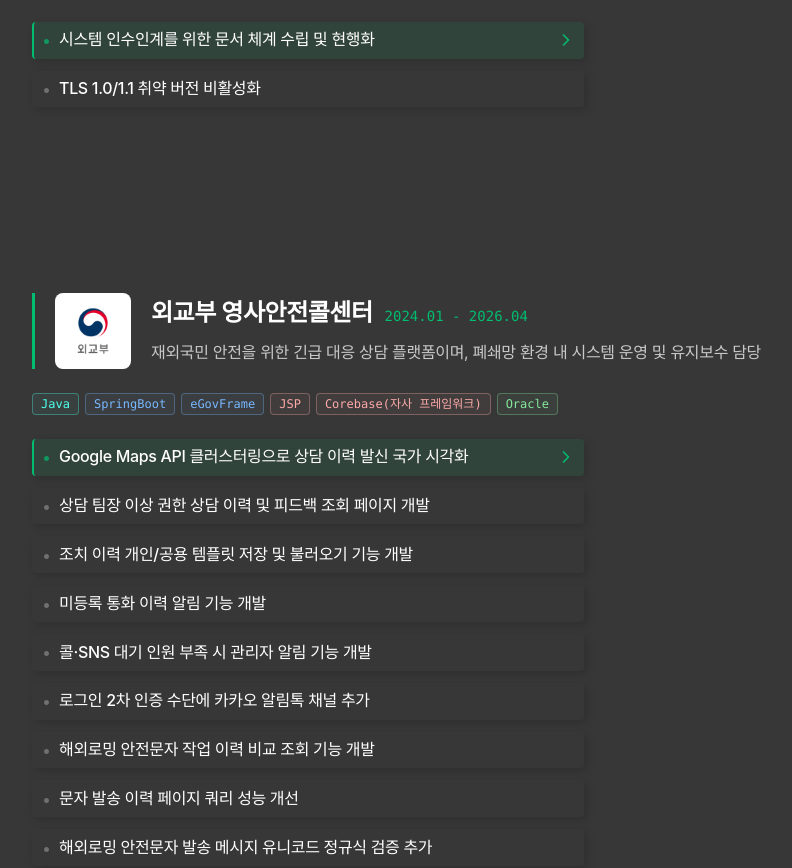
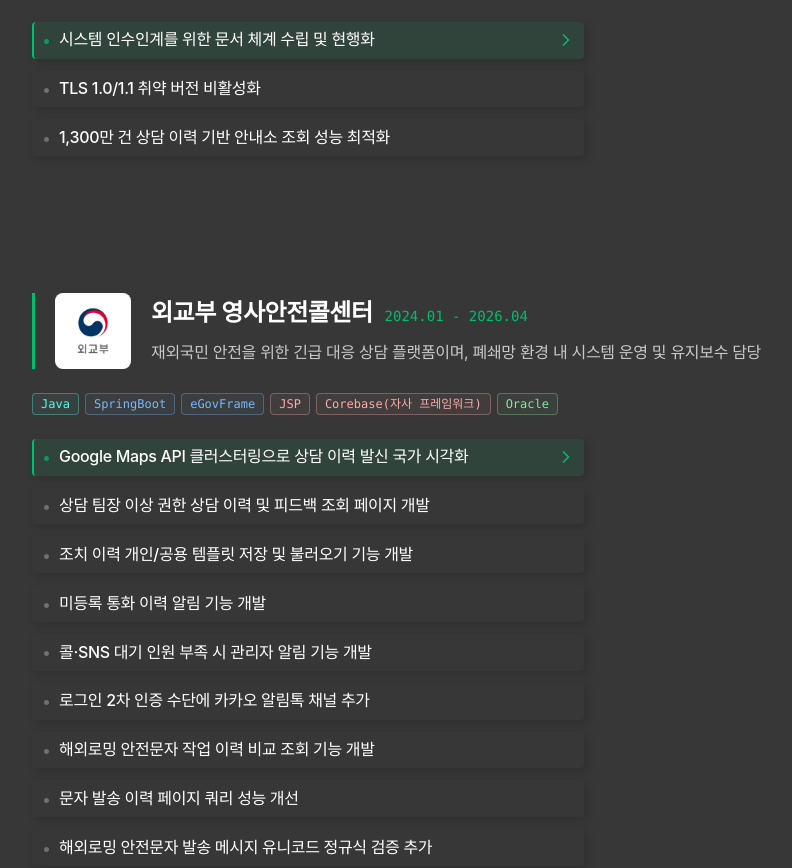
Before and after one commit to zmgu/zmgu.github.io, a React (Vite) app: page / in a window 1280 px wide. Shown: the part 2292-3160 px from the top of the page, without its empty margins (56-848 px from the left). Built offline with nearby package versions, Linux system fonts and the light colour scheme; a web font is replaced by a local one.

Commit message:
관광공사 개선 내역 추가

```diff
--- a/src/data/portfolio.ts
+++ b/src/data/portfolio.ts
@@ -128,6 +128,11 @@ export const projects: Project[] = [
           '외부 연동 서비스와의 호환성 및 인프라 제약을 검토하여 각 시스템에 적용 가능한 범위로 조치',
         ],
       },
+      { title:  '1,300만 건 상담 이력 기반 안내소 조회 성능 최적화',
+        detail: [
+          '공공기관 운영 환경에서 테이블 추가를 지양하는 제약을 고려하여 서버 기동 시 초기 적재 및 일일 증분 캐시 방식을 적용, 1,300만 건 상담 이력 기반 안내소 조회 시간을 2,360ms에서 1ms 미만으로 개선',
+        ],
+      },
     ],
   },
   {
```
